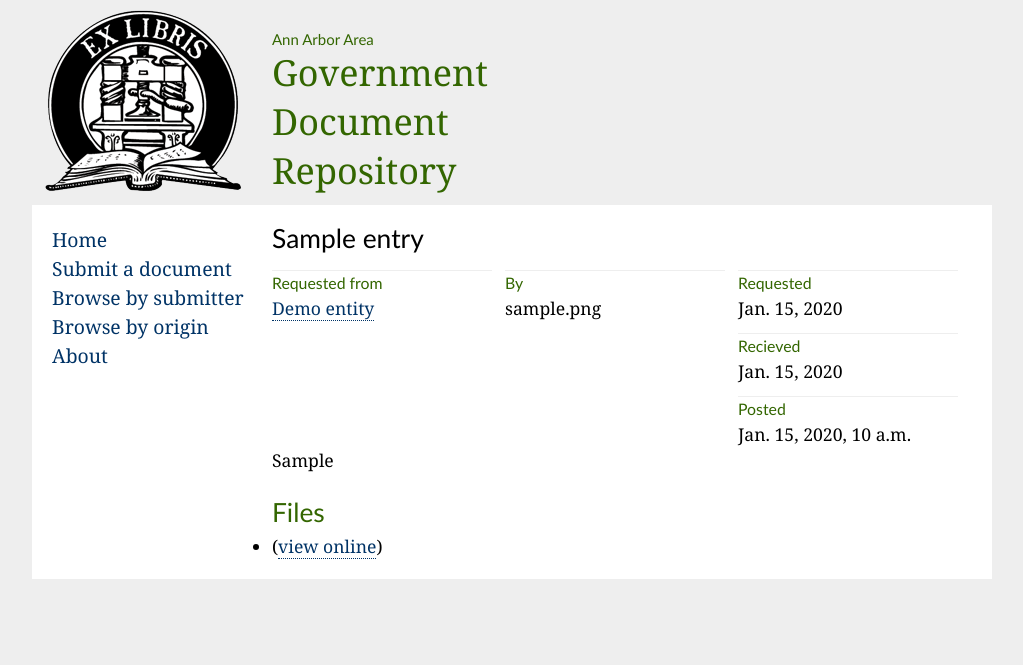
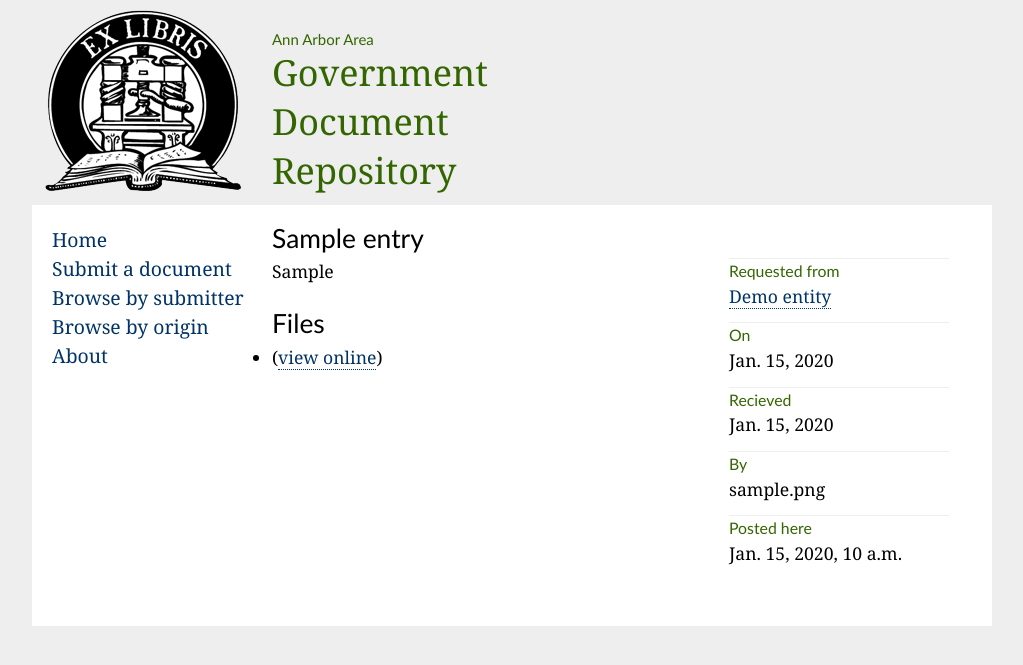
Before and after one commit to a2civictech/a2docs-sources, a Django app: template templates/page_by_id.html in a window 1280 px wide. Shown: the top 665 px of the page, without its empty margins (128-1151 px from the left). Run offline with Django 3.2, Linux system fonts and the light colour scheme; data comes from the database, SQL or seed files in the repository; tables that the repository leaves empty hold one stand-in row (values such as "Sample post"); the template is opened without the code that fills it: values that come from a table or form of the project are taken from there, most other values are stand-ins (such as "Sample title", 1, 10 or a date in 2020); parts of the project's set-up code (start-up, migrations or seed data) failed here and were passed over.

Commit message:
Minor stylesheet changes; updates to titles

```diff
--- a/assets/css/base.css
+++ b/assets/css/base.css
@@ -82,10 +82,10 @@ h1, h2, h3, h4, h5, h6 {
     margin-bottom: .25em ;
     font-size: 1.5em;
 }
-#container h2, #container h3 {
-    margin-top: .75em;
-    color:#360;
-}
+#container h2, #container h3 { margin-top: .75em; }
+    #container h3,
+    #container .info h2 { color:#360; }
+    #container .info h2 { margin-top:0; }
 #container p { margin-bottom:1em; }
     #container .flatpage p { margin-right:200px;}
 
@@ -144,18 +144,21 @@ td .filled {
 
 /* individual page */
 .info {
-    overflow: hidden;
-    clear: both;
+    margin-bottom:1.5em;
+    width:243px;
+    float:right;
 }
 .info div {
     width: 220px;
     margin-right: 13px;
     float: left;
+    margin-bottom:.75em;
 }
 .info h2 {
     font-size: .9em;
     border-top: 1px solid #eee;
 }
+#narrative p { margin-right:234px; }
 
 
 /* submission page */
--- a/foialist/views.py
+++ b/foialist/views.py
@@ -95,7 +95,7 @@ def count_files(entries):
 def home(request):
     entries = Entry.objects.filter(show=True)
     counts = count_files(entries)
-    return render_to_response('list.html', {'entries': entries, 'counts': counts})
+    return render_to_response('home.html', {'entries': entries, 'counts': counts})
 
 
     # DISPLAY DOCS by ORIGIN
--- a/templates/flatpages/default.html
+++ b/templates/flatpages/default.html
@@ -1,7 +1,7 @@
 {% extends "base.html" %}
 {% load markup %}
 
-{% block title %}{{ flatpage.title }}{% endblock%}
+{% block title %}{{ flatpage.title }}{% endblock %}
 
 {% block content %}
 <div class="flatpage">
--- a/templates/page_by_id.html
+++ b/templates/page_by_id.html
@@ -12,6 +12,14 @@
 			<h2>Requested from</h2>
 			<a href="/origin/{{e.entity.id}}">{{e.entity.name}}</a>
 		</div>
+		<div class="requested">
+			<h2>On</h2>
+			{{e.date_requested}}
+		</div>
+		<div class="filled">
+			<h2>Recieved</h2>
+			{{e.date_filed}}
+		</div>
 		<div class="by">
 			<h2>By</h2>
 <!-- not going to link contributors for a while
@@ -19,22 +27,14 @@
 -->
 			{{e.poster}}
 		</div>
-		<div>
-			<div class="requested">
-				<h2>Requested</h2>
-				{{e.date_requested}}
-			</div>
-			<div class="filled">
-				<h2>Recieved</h2>
-				{{e.date_filed}}
-			</div>
-			<div class="posted">
-				<h2>Posted</h2>
-				{{e.date_posted}}
-			</div>
+
+		<div class="posted">
+			<h2>Posted here</h2>
+			{{e.date_posted}}
 		</div>
 	</div>
 
+	<div id="narrative">
 	{{e.narrative|markdown}}
 
 	<h2>Files</h2>
@@ -44,4 +44,8 @@
 		<li><a href="/{{f.file.theFile}}">{{f.file.name}}</a> {{f.file.size}} (<a href="/doc/{{e.id}}/view/{{f.file.id}}">view online</a>)</li>
 	{% endfor %}
 	</ul>
+
+	</div>
+
+
 {% endblock %}
```
